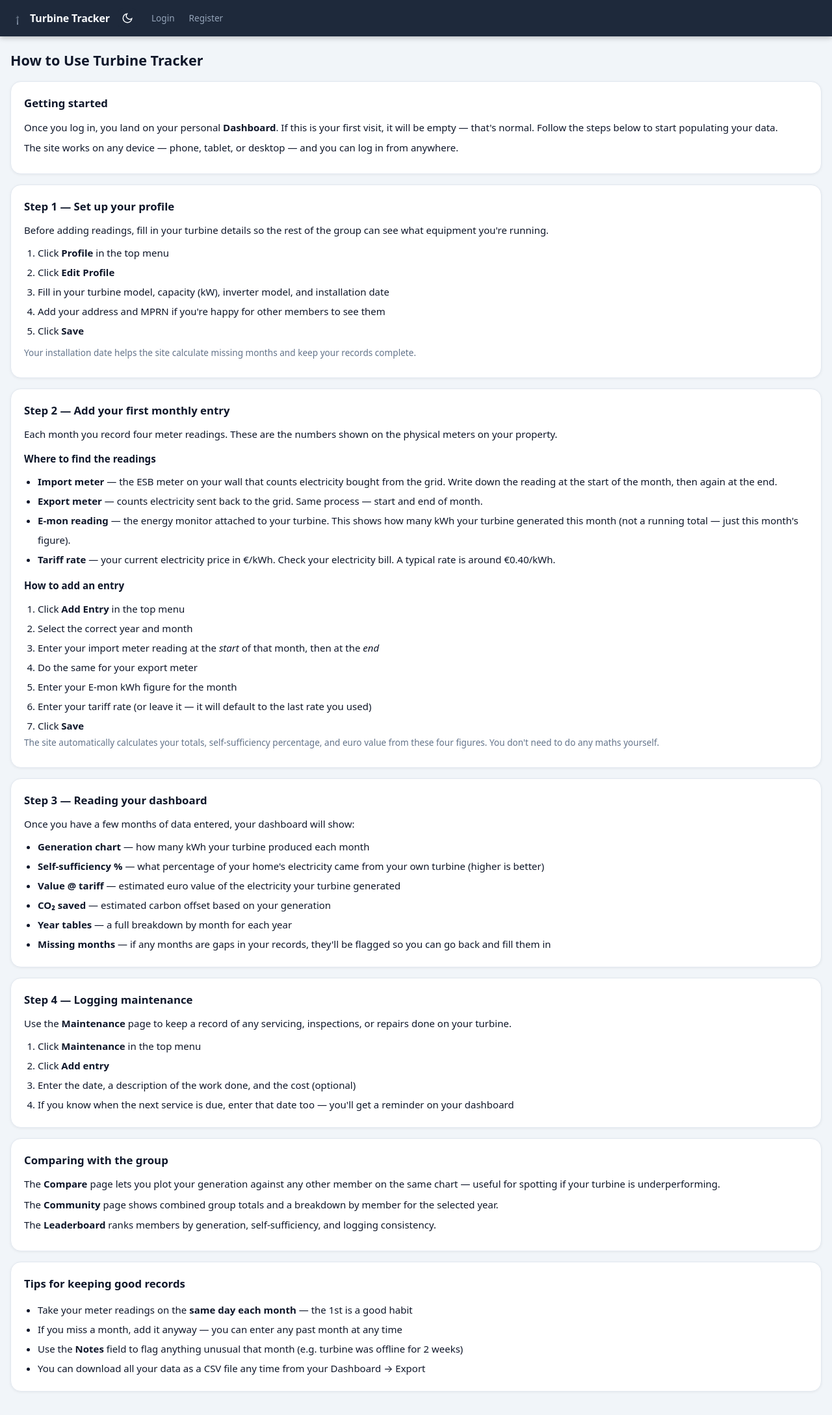
After one commit to Gadge64/turbine-tracker, a Flask app: template templates/howto.html in a window 1280 px wide. The commit adds this page. Shown: the whole page at 65% size. Run offline with Flask 3, Linux system fonts and the light colour scheme; the template is opened without the code that fills it, so the values that code supplies are empty; some libraries are stand-ins or nearby versions.

Commit message:
Add About and How-to pages with personalised admin sections
Both pages are accessible from the nav. Admin users see additional
sections covering user management, credentials sheet, backups, and
analytics exclusion. Members see a step-by-step guide to logging
readings and using the dashboard.

Co-Authored-By: Claude Sonnet 4.6 <noreply@anthropic.com>

```diff
--- a/app.py
+++ b/app.py
@@ -1948,6 +1948,21 @@ def delete_maintenance(log_id: int):
     return redirect(url_for("maintenance"))
 
 
+@app.route("/about")
+@login_required
+def about():
+    # Simple page — just render the about template.
+    # The template itself checks if the user is admin and shows extra sections if so.
+    return render_template("about.html")
+
+
+@app.route("/howto")
+@login_required
+def howto():
+    # Same pattern — one template handles both member and admin views.
+    return render_template("howto.html")
+
+
 @app.route("/admin/credentials")
 @admin_required  # Only admins can access this page
 def admin_credentials():
--- a/templates/base.html
+++ b/templates/base.html
@@ -197,6 +197,8 @@
         <a href="{{ url_for('users') }}"        class="{{ 'nav-active' if request.endpoint == 'users' }}">Members</a>
         <a href="{{ url_for('profile') }}"      class="{{ 'nav-active' if request.endpoint in ['profile','edit_profile'] }}">Profile</a>
         <a href="{{ url_for('maintenance') }}"  class="{{ 'nav-active' if 'maintenance' in request.endpoint }}">Maintenance</a>
+        <a href="{{ url_for('about') }}"   class="{{ 'nav-active' if request.endpoint == 'about' }}">About</a>
+        <a href="{{ url_for('howto') }}"   class="{{ 'nav-active' if request.endpoint == 'howto' }}">How-to</a>
         <a href="{{ url_for('download_database_backup') }}" class="btn-secondary" style="font-size:.8rem;padding:5px 10px">Backup</a>
         {% if nav_user and nav_user.is_admin %}
           <div class="nav-sep"></div>
--- /dev/null
+++ b/templates/howto.html
@@ -0,0 +1,149 @@
+{% extends "base.html" %}
+{% block content %}
+<h2>How to Use Turbine Tracker</h2>
+
+{# ── Getting started ── #}
+<div class="card">
+  <h3>Getting started</h3>
+  <p>Once you log in, you land on your personal <strong>Dashboard</strong>. If this is your first visit, it will be empty — that's normal. Follow the steps below to start populating your data.</p>
+  <p>The site works on any device — phone, tablet, or desktop — and you can log in from anywhere.</p>
+</div>
+
+{# ── Step 1: Set up your profile ── #}
+<div class="card">
+  <h3>Step 1 — Set up your profile</h3>
+  <p>Before adding readings, fill in your turbine details so the rest of the group can see what equipment you're running.</p>
+  <ol style="padding-left:1.4em;line-height:2">
+    <li>Click <strong>Profile</strong> in the top menu</li>
+    <li>Click <strong>Edit Profile</strong></li>
+    <li>Fill in your turbine model, capacity (kW), inverter model, and installation date</li>
+    <li>Add your address and MPRN if you're happy for other members to see them</li>
+    <li>Click <strong>Save</strong></li>
+  </ol>
+  <p class="muted" style="margin-top:8px">Your installation date helps the site calculate missing months and keep your records complete.</p>
+</div>
+
+{# ── Step 2: Add your first monthly entry ── #}
+<div class="card">
+  <h3>Step 2 — Add your first monthly entry</h3>
+  <p>Each month you record four meter readings. These are the numbers shown on the physical meters on your property.</p>
+
+  <h4>Where to find the readings</h4>
+  <ul style="padding-left:1.4em;line-height:2;margin-bottom:12px">
+    <li><strong>Import meter</strong> — the ESB meter on your wall that counts electricity bought from the grid. Write down the reading at the start of the month, then again at the end.</li>
+    <li><strong>Export meter</strong> — counts electricity sent back to the grid. Same process — start and end of month.</li>
+    <li><strong>E-mon reading</strong> — the energy monitor attached to your turbine. This shows how many kWh your turbine generated this month (not a running total — just this month's figure).</li>
+    <li><strong>Tariff rate</strong> — your current electricity price in €/kWh. Check your electricity bill. A typical rate is around €0.40/kWh.</li>
+  </ul>
+
+  <h4>How to add an entry</h4>
+  <ol style="padding-left:1.4em;line-height:2">
+    <li>Click <strong>Add Entry</strong> in the top menu</li>
+    <li>Select the correct year and month</li>
+    <li>Enter your import meter reading at the <em>start</em> of that month, then at the <em>end</em></li>
+    <li>Do the same for your export meter</li>
+    <li>Enter your E-mon kWh figure for the month</li>
+    <li>Enter your tariff rate (or leave it — it will default to the last rate you used)</li>
+    <li>Click <strong>Save</strong></li>
+  </ol>
+  <p class="muted">The site automatically calculates your totals, self-sufficiency percentage, and euro value from these four figures. You don't need to do any maths yourself.</p>
+</div>
+
+{# ── Step 3: Reading your dashboard ── #}
+<div class="card">
+  <h3>Step 3 — Reading your dashboard</h3>
+  <p>Once you have a few months of data entered, your dashboard will show:</p>
+  <ul style="padding-left:1.4em;line-height:2">
+    <li><strong>Generation chart</strong> — how many kWh your turbine produced each month</li>
+    <li><strong>Self-sufficiency %</strong> — what percentage of your home's electricity came from your own turbine (higher is better)</li>
+    <li><strong>Value @ tariff</strong> — estimated euro value of the electricity your turbine generated</li>
+    <li><strong>CO₂ saved</strong> — estimated carbon offset based on your generation</li>
+    <li><strong>Year tables</strong> — a full breakdown by month for each year</li>
+    <li><strong>Missing months</strong> — if any months are gaps in your records, they'll be flagged so you can go back and fill them in</li>
+  </ul>
+</div>
+
+{# ── Step 4: Logging maintenance ── #}
+<div class="card">
+  <h3>Step 4 — Logging maintenance</h3>
+  <p>Use the <strong>Maintenance</strong> page to keep a record of any servicing, inspections, or repairs done on your turbine.</p>
+  <ol style="padding-left:1.4em;line-height:2">
+    <li>Click <strong>Maintenance</strong> in the top menu</li>
+    <li>Click <strong>Add entry</strong></li>
+    <li>Enter the date, a description of the work done, and the cost (optional)</li>
+    <li>If you know when the next service is due, enter that date too — you'll get a reminder on your dashboard</li>
+  </ol>
+</div>
+
+{# ── Comparing with others ── #}
+<div class="card">
+  <h3>Comparing with the group</h3>
+  <p>The <strong>Compare</strong> page lets you plot your generation against any other member on the same chart — useful for spotting if your turbine is underperforming.</p>
+  <p>The <strong>Community</strong> page shows combined group totals and a breakdown by member for the selected year.</p>
+  <p>The <strong>Leaderboard</strong> ranks members by generation, self-sufficiency, and logging consistency.</p>
+</div>
+
+{# ── Tips ── #}
+<div class="card">
+  <h3>Tips for keeping good records</h3>
+  <ul style="padding-left:1.4em;line-height:2">
+    <li>Take your meter readings on the <strong>same day each month</strong> — the 1st is a good habit</li>
+    <li>If you miss a month, add it anyway — you can enter any past month at any time</li>
+    <li>Use the <strong>Notes</strong> field to flag anything unusual that month (e.g. turbine was offline for 2 weeks)</li>
+    <li>You can download all your data as a CSV file any time from your Dashboard → Export</li>
+  </ul>
+</div>
+
+{# ── Admin how-to — only shown to admin users ── #}
+{% if nav_user and nav_user.is_admin %}
+<div class="card" style="border-color:#f59e0b">
+  <h3>⚙️ Admin guide <span class="muted" style="font-weight:400;font-size:.85rem">— visible to admins only</span></h3>
+
+  <h4>Creating a new member account</h4>
+  <ol style="padding-left:1.4em;line-height:2;margin-bottom:16px">
+    <li>Go to <strong>Admin → Users</strong></li>
+    <li>Click <strong>Add new user</strong></li>
+    <li>Enter a username (first name in lowercase works well), a password, and their full name</li>
+    <li>Click <strong>Save</strong> — the account is created immediately</li>
+    <li>Their password will appear on the <strong>Credentials sheet</strong> so you can print it and hand it to them</li>
+  </ol>
+
+  <h4>Creating multiple accounts at once</h4>
+  <ol style="padding-left:1.4em;line-height:2;margin-bottom:16px">
+    <li>Go to <strong>Admin → Batch add users</strong></li>
+    <li>Paste a list in the format: <code>Full Name, Turbine Model, Capacity kW</code> — one person per line</li>
+    <li>All accounts are created in one go with auto-generated usernames and passwords</li>
+  </ol>
+
+  <h4>Printing the credentials sheet</h4>
+  <ol style="padding-left:1.4em;line-height:2;margin-bottom:16px">
+    <li>Go to <strong>Admin → Users</strong></li>
+    <li>Click <strong>Credentials sheet</strong></li>
+    <li>Click <strong>Print / Save as PDF</strong> — the page formats itself cleanly for printing</li>
+    <li>Note: if a member has changed their own password, their row will show <em>"changed by user"</em> — use <strong>Edit Profile → Set new password</strong> to refresh it</li>
+  </ol>
+
+  <h4>Adding entries on behalf of a member</h4>
+  <ol style="padding-left:1.4em;line-height:2;margin-bottom:16px">
+    <li>Go to <strong>Admin → Users</strong> and click <strong>Edit Profile</strong> for that member</li>
+    <li>Or go to <strong>Members</strong>, click the member's name, then click <strong>Add entry for this user</strong></li>
+  </ol>
+
+  <h4>Excluding an account from charts and comparisons</h4>
+  <ol style="padding-left:1.4em;line-height:2;margin-bottom:16px">
+    <li>Go to <strong>Admin → Users → Edit Profile</strong> for that account</li>
+    <li>Tick <strong>Exclude from all charts &amp; comparisons</strong></li>
+    <li>Click <strong>Save</strong> — that account will no longer appear in community totals, the compare page, or the leaderboard</li>
+  </ol>
+
+  <h4>Managing backups</h4>
+  <ol style="padding-left:1.4em;line-height:2">
+    <li>The database is backed up automatically every day — no action needed</li>
+    <li>To download a backup manually, click <strong>Backup</strong> in the top menu</li>
+    <li>To browse all backups, go to <strong>Admin → Backups</strong></li>
+    <li>If you ever need to restore from a backup, contact your site administrator</li>
+  </ol>
+</div>
+{% endif %}
+
+{% endblock %}
```
Also changed, not shown: templates/about.html (added, +89 -0 lines).
